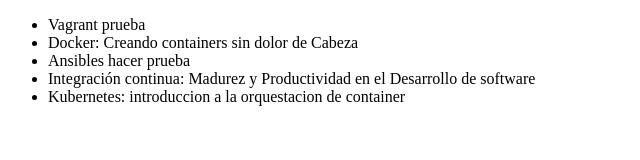
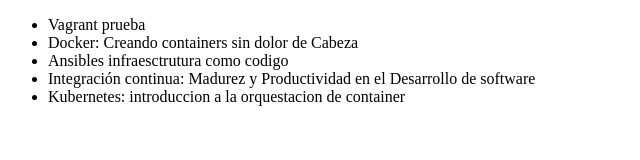
Before and after one commit to Dybala98/alura-git, a plain HTML site: page index.html in a window 1280 px wide. Shown: the whole page, without its empty margins (0-640 px from the left). Drawn offline with Linux system fonts and the light colour scheme.

Commit message:
modificando el nombre del curso de ansible

```diff
--- a/index.html
+++ b/index.html
@@ -8,7 +8,7 @@
      <ul>
          <li> Vagrant prueba </li>
          <li> Docker: Creando containers sin dolor de Cabeza  </li>
-         <li> Ansibles hacer prueba </li>
+         <li> Ansibles infraesctrutura como codigo</li>
          <li> Integración continua: Madurez y Productividad en el Desarrollo de software </li>
          <li>Kubernetes: introduccion a la orquestacion de container</li>
      </ul>
```
